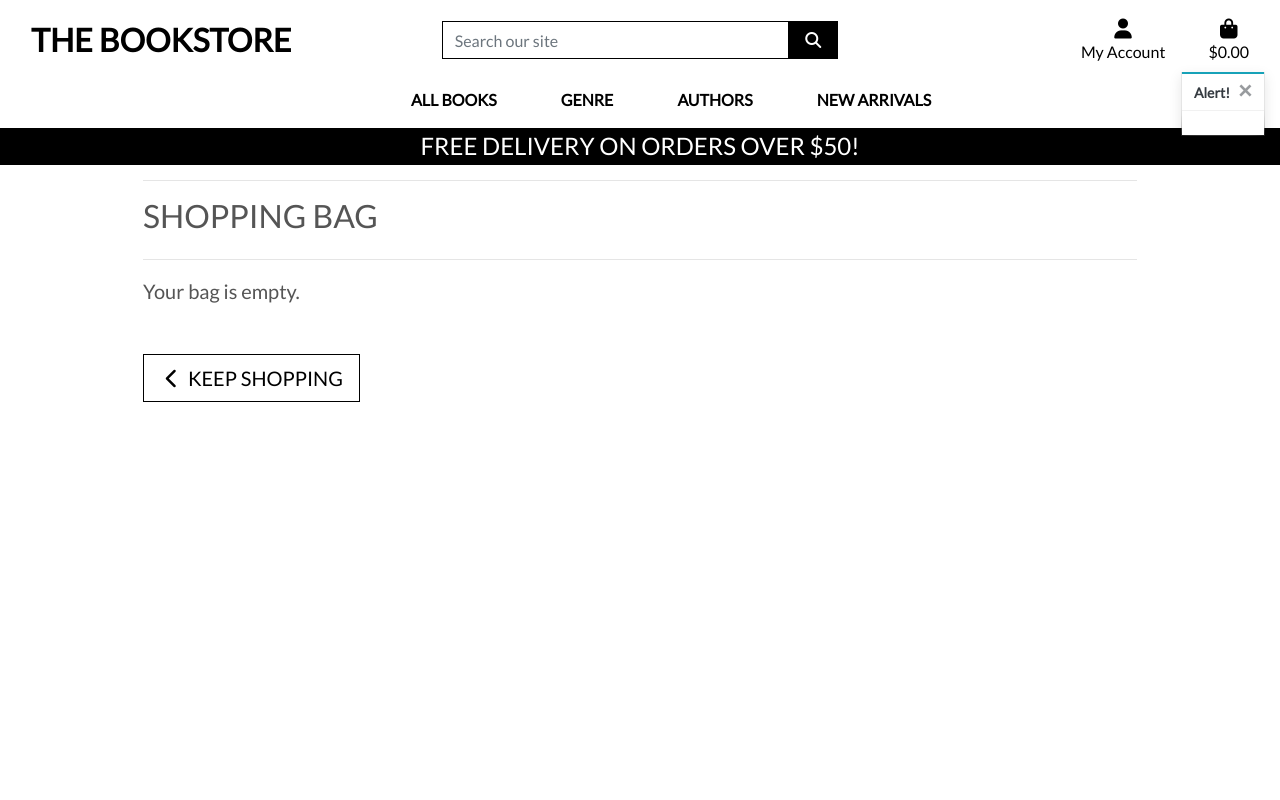
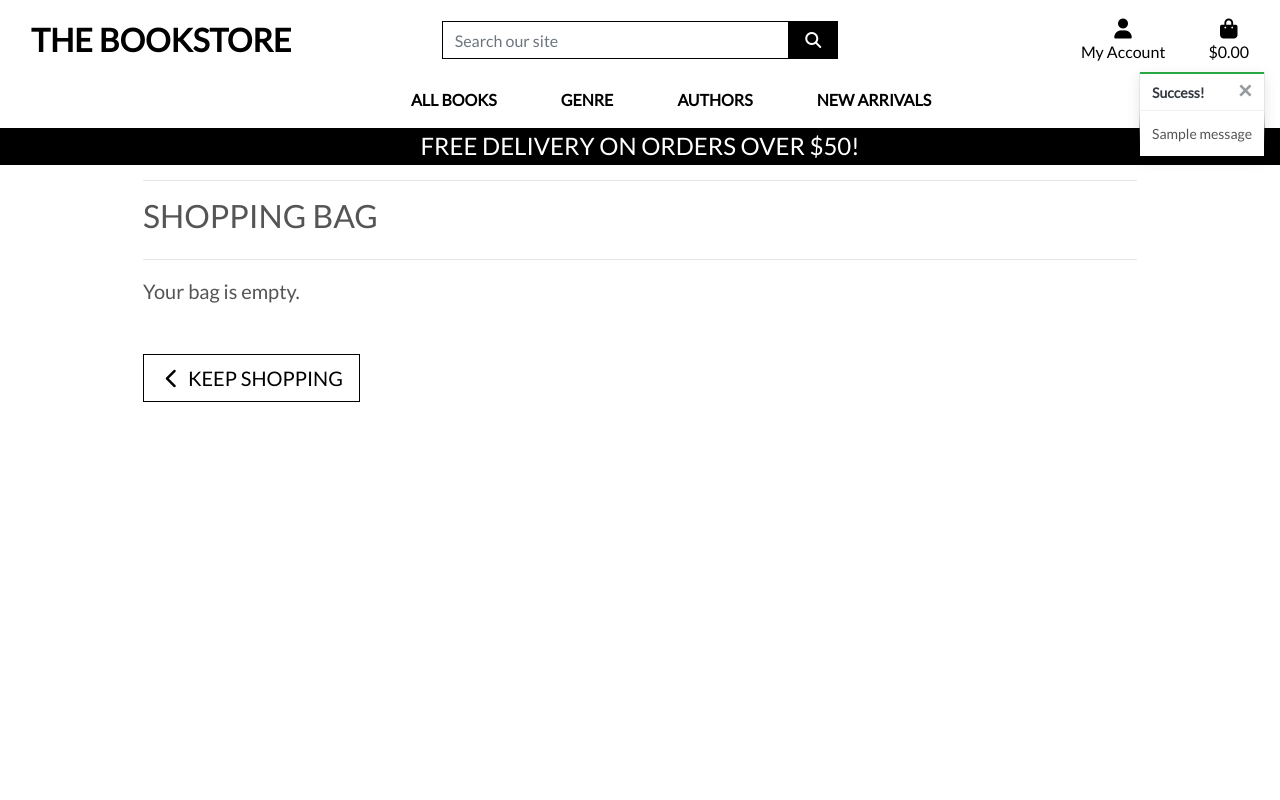
Before and after one commit to Code-Institute-Submissions/waterrot-The-Bookstore_AugResub, a Django app: page /bag/ in a window 1280 px wide. Run offline with Django 3.2, Linux system fonts and the light colour scheme; tables that the repository leaves empty hold one stand-in row (values such as "Sample post"); one stand-in notice (Sample message) is shown; some libraries are stand-ins or nearby versions.

Commit message:
added pop up messages for buying and removing products

```diff
--- a/bag/views.py
+++ b/bag/views.py
@@ -1,4 +1,4 @@
-from django.shortcuts import render, redirect, reverse, HttpResponse
+from django.shortcuts import render, redirect, reverse, HttpResponse, get_object_or_404
 from django.contrib import messages
 
 from products.models import Product
@@ -14,7 +14,7 @@
 def add_to_bag(request, item_id):
     """ Add a quantity of the specified product to the shopping bag """
 
-    product = Product.objects.get(pk=item_id)
+    product = get_object_or_404(Product, pk=item_id)
     quantity = int(request.POST.get('quantity'))
     redirect_url = request.POST.get('redirect_url')
     format = None
@@ -26,13 +26,24 @@
         if item_id in list(bag.keys()):
             if format in bag[item_id]['items_by_format'].keys():
                 bag[item_id]['items_by_format'][format] += quantity
+                # code to make a toast message
+                q = bag[item_id]["items_by_format"][format]
+                updated_message = f'Updated {product.name} quantity to {q}'
+                messages.success(request, updated_message)
             else:
                 bag[item_id]['items_by_format'][format] = quantity
+                # code to make a toast message
+                messages.success(request, f'Added {product.name} to your bag')
         else:
             bag[item_id] = {'items_by_format': {format: quantity}}
+            # code to make a toast message
+            messages.success(request, f'Added {product.name} to your bag')
     else:
         if item_id in list(bag.keys()):
             bag[item_id] += quantity
+            # code to make a toast message
+            str_message = f'Updated {product.name} quantity to {bag[item_id]}'
+            messages.success(request, str_message)
         else:
             bag[item_id] = quantity
             messages.success(request, f'Added {product.name} to your bag')
@@ -44,6 +55,7 @@
 def adjust_bag(request, item_id):
     """Adjust the quantity of the specified product to the specified amount"""
 
+    product = get_object_or_404(Product, pk=item_id)
     quantity = int(request.POST.get('quantity'))
     format = None
     if 'product_format' in request.POST:
@@ -53,15 +65,22 @@
     if format:
         if quantity > 0:
             bag[item_id]['items_by_format'][format] = quantity
+            q = bag[item_id]["items_by_format"][format]
+            updated_message = f'Updated {product.name} quantity to {q}'
+            messages.success(request, updated_message)
         else:
             del bag[item_id]['items_by_format'][format]
             if not bag[item_id]['items_by_format']:
                 bag.pop(item_id)
+            messages.success(request, f'Removed {product.name} from your bag')
     else:
         if quantity > 0:
             bag[item_id] = quantity
+            messages.success(
+                request, f'Updated {product.name} quantity to {bag[item_id]}')
         else:
             bag.pop(item_id)
+            messages.success(request, f'Removed {product.name} from your bag')
 
     request.session['bag'] = bag
     return redirect(reverse('view_bag'))
@@ -71,6 +90,7 @@
     """Remove the item from the shopping bag"""
 
     try:
+        product = get_object_or_404(Product, pk=item_id)
         format = None
         if 'product_format' in request.POST:
             format = request.POST['product_format']
@@ -80,11 +100,14 @@
             del bag[item_id]['items_by_format'][format]
             if not bag[item_id]['items_by_format']:
                 bag.pop(item_id)
+            messages.success(request, f'Removed {product.name} from your bag')
         else:
             bag.pop(item_id)
+            messages.success(request, f'Removed {product.name} from your bag')
 
         request.session['bag'] = bag
         return HttpResponse(status=200)
 
     except Exception as e:
+        messages.error(request, f'Error removing item: {e}')
         return HttpResponse(status=500)
--- a/templates/base.html
+++ b/templates/base.html
@@ -116,6 +116,7 @@
 
         {% if messages %}
             <div class="message-container">
+                {% for message in messages %}
                     {% with message.level as level %}
                         {% if level == 40 %}
                             {% include 'includes/toasts/toast_error.html' %}
@@ -127,6 +128,7 @@
                             {% include 'includes/toasts/toast_info.html' %}
                         {% endif %}
                     {% endwith %}
+                {% endfor %}
             </div>
         {% endif %}
 
```
Lines whose indentation alone changed are shown as unchanged.
